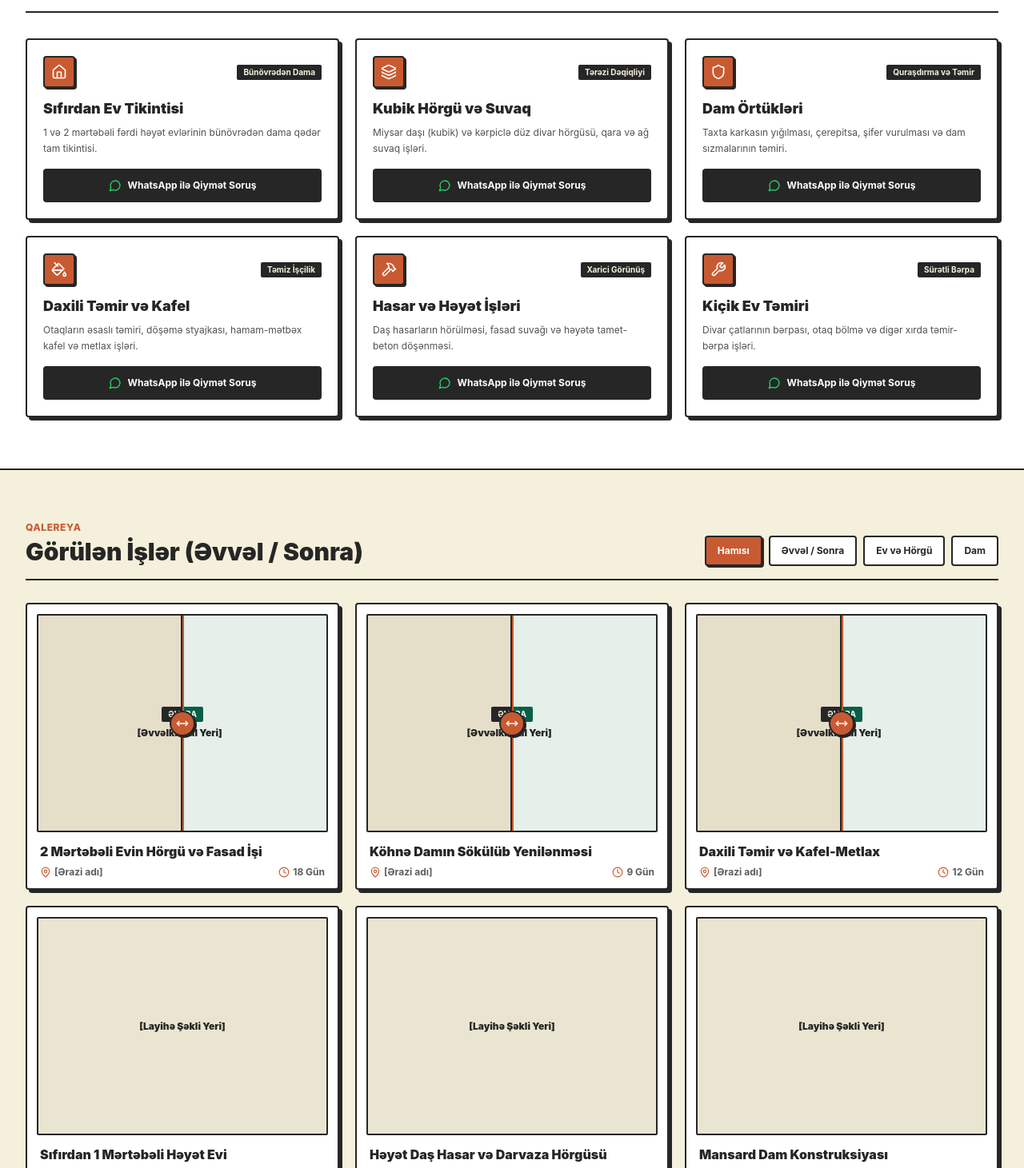
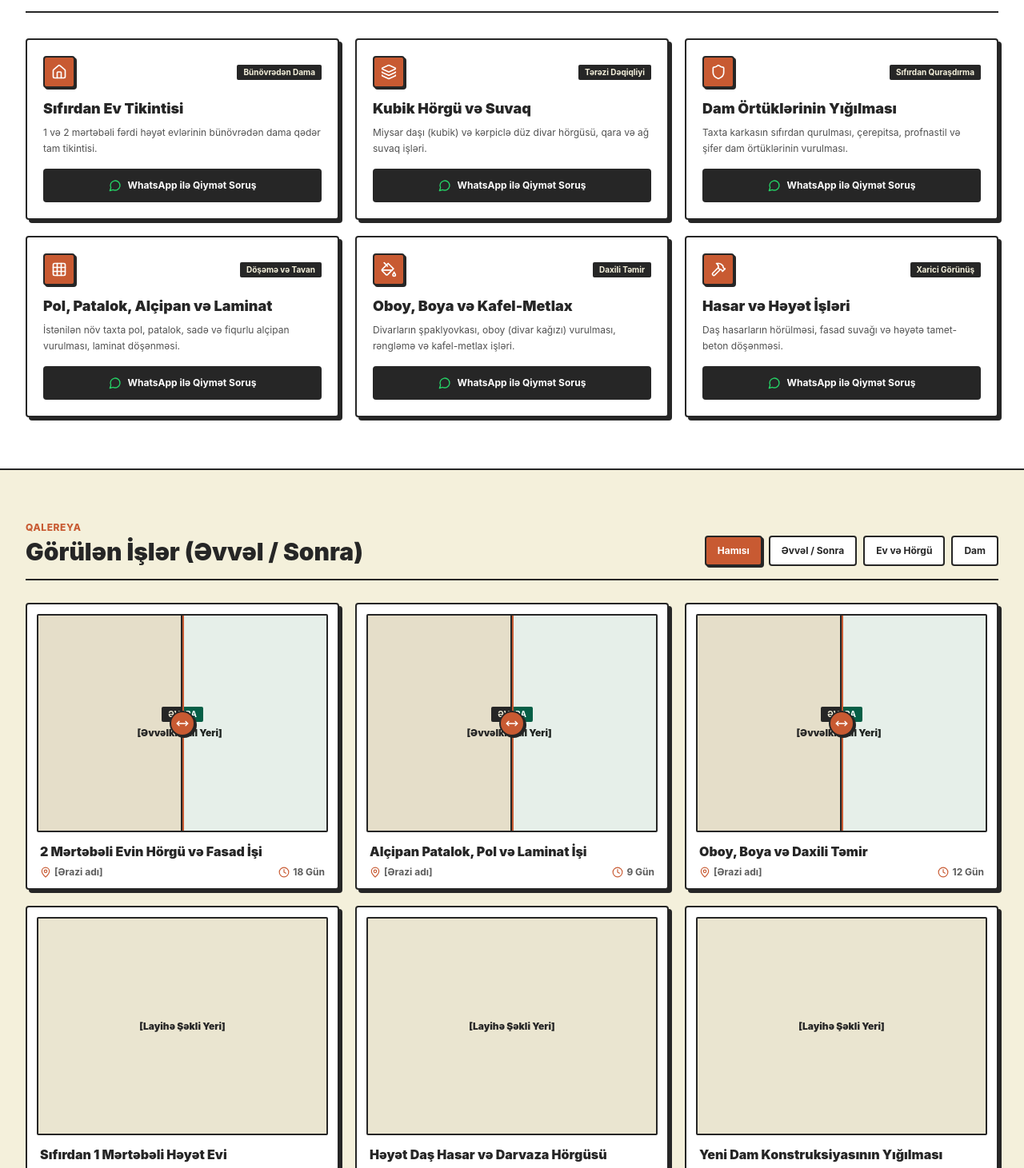
Before and after one commit to RasulShafili/brickProjet, a Next.js app: page / in a window 1280 px wide. Shown: the part 749-2210 px from the top of the page at 80% size. Built offline with nearby package versions, Linux system fonts and the light colour scheme.

Commit message:
Add pol, patalok, alcipan, laminat, oboy services and remove wall cracks and roof leak repair

```diff
--- a/src/components/sections/ContactSection.tsx
+++ b/src/components/sections/ContactSection.tsx
@@ -146,10 +146,10 @@ export default function ContactSection() {
                 >
                   <option value="Sıfırdan Ev Tikintisi">Sıfırdan Ev Tikintisi</option>
                   <option value="Kubik Hörgü və Suvaq">Kubik Hörgü və Suvaq</option>
-                  <option value="Dam Örtükləri">Dam Örtükləri</option>
-                  <option value="Daxili Təmir və Kafel">Daxili Təmir və Kafel</option>
+                  <option value="Dam Örtüklərinin Yığılması">Dam Örtüklərinin Yığılması</option>
+                  <option value="Pol, Patalok, Alçipan və Laminat">Pol, Patalok, Alçipan və Laminat</option>
+                  <option value="Oboy, Boya və Kafel-Metlax">Oboy, Boya və Kafel-Metlax</option>
                   <option value="Hasar və Həyət İşləri">Hasar və Həyət İşləri</option>
-                  <option value="Kiçik Ev Təmiri">Kiçik Ev Təmiri</option>
                 </select>
               </div>
 
--- a/src/components/sections/HeroSection.tsx
+++ b/src/components/sections/HeroSection.tsx
@@ -21,7 +21,7 @@ export default function HeroSection() {
           </h1>
 
           <p className="text-sm sm:text-base font-medium text-[#262626]/85 max-w-xl leading-relaxed">
-            Bünövrədən dama qədər ev tikintisi, kubik hörgüsü, suvaq, dam örtüyü və daxili təmir işləri.
+            Bünövrədən dama ev tikintisi, kubik hörgüsü, suvaq, pol-patalok, alçipan, laminat və oboy işləri.
           </p>
 
           {/* 4 Qısa Göstərici */}
--- a/src/components/sections/ProjectsGallerySection.tsx
+++ b/src/components/sections/ProjectsGallerySection.tsx
@@ -23,7 +23,7 @@ const PROJECTS: ProjectItem[] = [
   },
   {
     id: 'p2',
-    title: 'Köhnə Damın Sökülüb Yenilənməsi',
+    title: 'Alçipan Patalok, Pol və Laminat İşi',
     category: 'before-after',
     location: '[Ərazi adı]',
     duration: '9 Gün',
@@ -31,7 +31,7 @@ const PROJECTS: ProjectItem[] = [
   },
   {
     id: 'p3',
-    title: 'Daxili Təmir və Kafel-Metlax',
+    title: 'Oboy, Boya və Daxili Təmir',
     category: 'before-after',
     location: '[Ərazi adı]',
     duration: '12 Gün',
@@ -55,7 +55,7 @@ const PROJECTS: ProjectItem[] = [
   },
   {
     id: 'p6',
-    title: 'Mansard Dam Konstruksiyası',
+    title: 'Yeni Dam Konstruksiyasının Yığılması',
     category: 'roof',
     location: '[Ərazi adı]',
     duration: '11 Gün',
--- a/src/components/sections/ServicesSection.tsx
+++ b/src/components/sections/ServicesSection.tsx
@@ -1,7 +1,7 @@
 'use client';
 
 import React from 'react';
-import { Hammer, Home, Layers, Shield, Wrench, PaintBucket, MessageCircle } from 'lucide-react';
+import { Hammer, Home, Layers, Shield, Grid, PaintBucket, MessageCircle } from 'lucide-react';
 
 const SERVICES = [
   {
@@ -18,27 +18,27 @@ const SERVICES = [
   },
   {
     icon: Shield,
-    title: 'Dam Örtükləri',
-    badge: 'Quraşdırma və Təmir',
-    desc: 'Taxta karkasın yığılması, çerepitsa, şifer vurulması və dam sızmalarının təmiri.',
+    title: 'Dam Örtüklərinin Yığılması',
+    badge: 'Sıfırdan Quraşdırma',
+    desc: 'Taxta karkasın sıfırdan qurulması, çerepitsa, profnastil və şifer dam örtüklərinin vurulması.',
+  },
+  {
+    icon: Grid,
+    title: 'Pol, Patalok, Alçipan və Laminat',
+    badge: 'Döşəmə və Tavan',
+    desc: 'İstənilən növ taxta pol, patalok, sadə və fiqurlu alçipan vurulması, laminat döşənməsi.',
   },
   {
     icon: PaintBucket,
-    title: 'Daxili Təmir və Kafel',
-    badge: 'Təmiz İşçilik',
-    desc: 'Otaqların əsaslı təmiri, döşəmə styajkası, hamam-mətbəx kafel və metlax işləri.',
+    title: 'Oboy, Boya və Kafel-Metlax',
+    badge: 'Daxili Təmir',
+    desc: 'Divarların şpaklyovkası, oboy (divar kağızı) vurulması, rəngləmə və kafel-metlax işləri.',
   },
   {
     icon: Hammer,
     title: 'Hasar və Həyət İşləri',
     badge: 'Xarici Görünüş',
     desc: 'Daş hasarların hörülməsi, fasad suvağı və həyətə tamet-beton döşənməsi.',
-  },
-  {
-    icon: Wrench,
-    title: 'Kiçik Ev Təmiri',
-    badge: 'Sürətli Bərpa',
-    desc: 'Divar çatlarının bərpası, otaq bölmə və digər xırda təmir-bərpa işləri.',
   },
 ];
 
--- a/src/components/sections/TrustAndProcessSection.tsx
+++ b/src/components/sections/TrustAndProcessSection.tsx
@@ -40,14 +40,14 @@ const REVIEWS = [
   {
     name: '[Müştəri Adı 2]',
     location: '[Ərazi]',
-    workType: 'Dam Təmiri',
-    comment: 'Köhnə damı 8 günə söküb yeni çerepitsa ilə əvəz etdi, işçiliyi əladır.',
+    workType: 'Pol, Alçipan və Laminat',
+    comment: 'Evin bütün pol, patalok-alçipan və laminat işlərini çox səliqəli görüb təhvil verdi.',
   },
   {
     name: '[Müştəri Adı 3]',
     location: '[Ərazi]',
-    workType: 'Daxili Təmir',
-    comment: 'Material siyahısını dəqiq çıxartdı, heç bir israf olmadı və təmiz işlədi.',
+    workType: 'Oboy və Daxili Təmir',
+    comment: 'Material siyahısını dəqiq çıxartdı, oboy və daxili təmiri təmiz işlədi.',
   },
 ];
 
```
